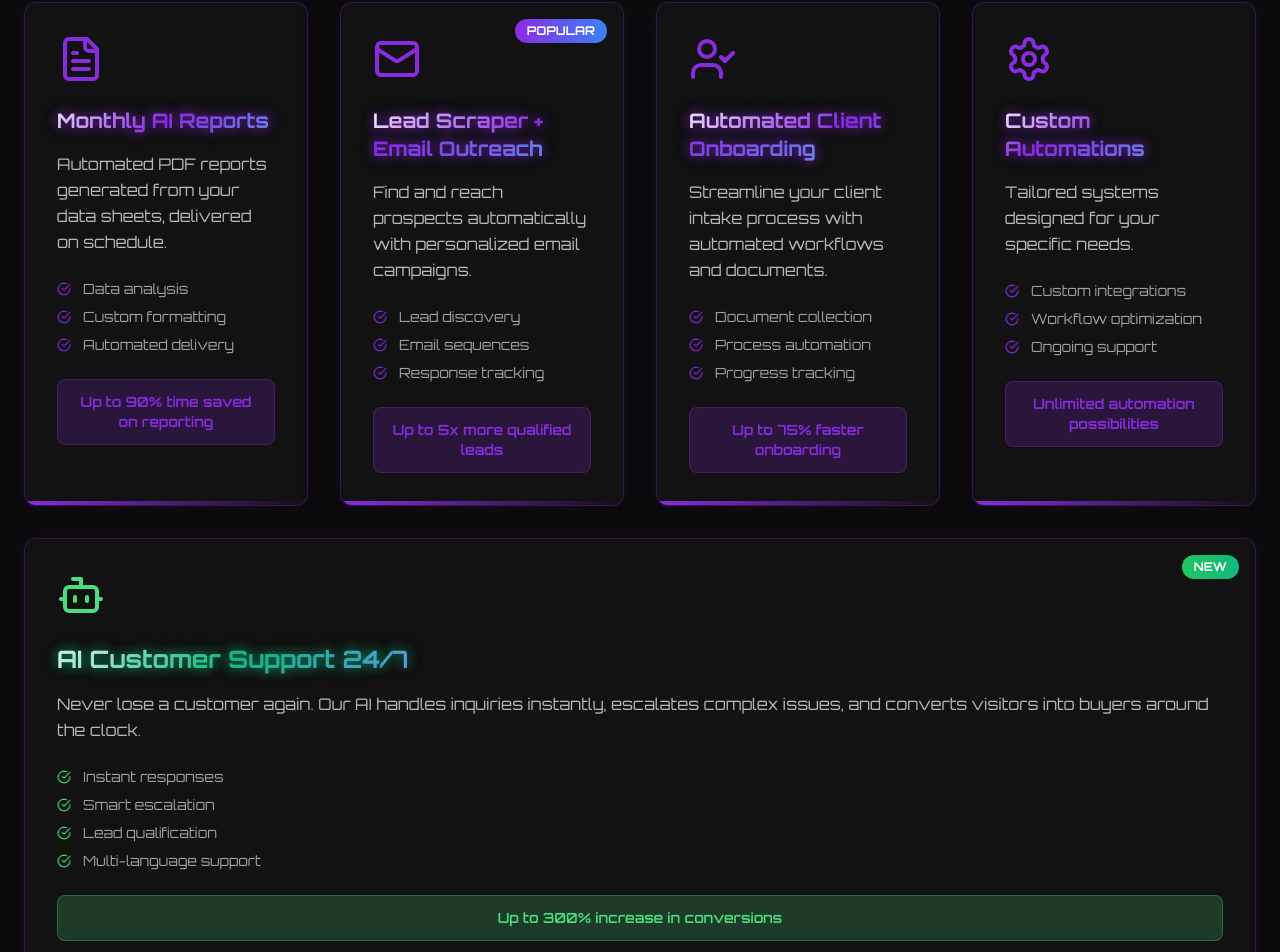
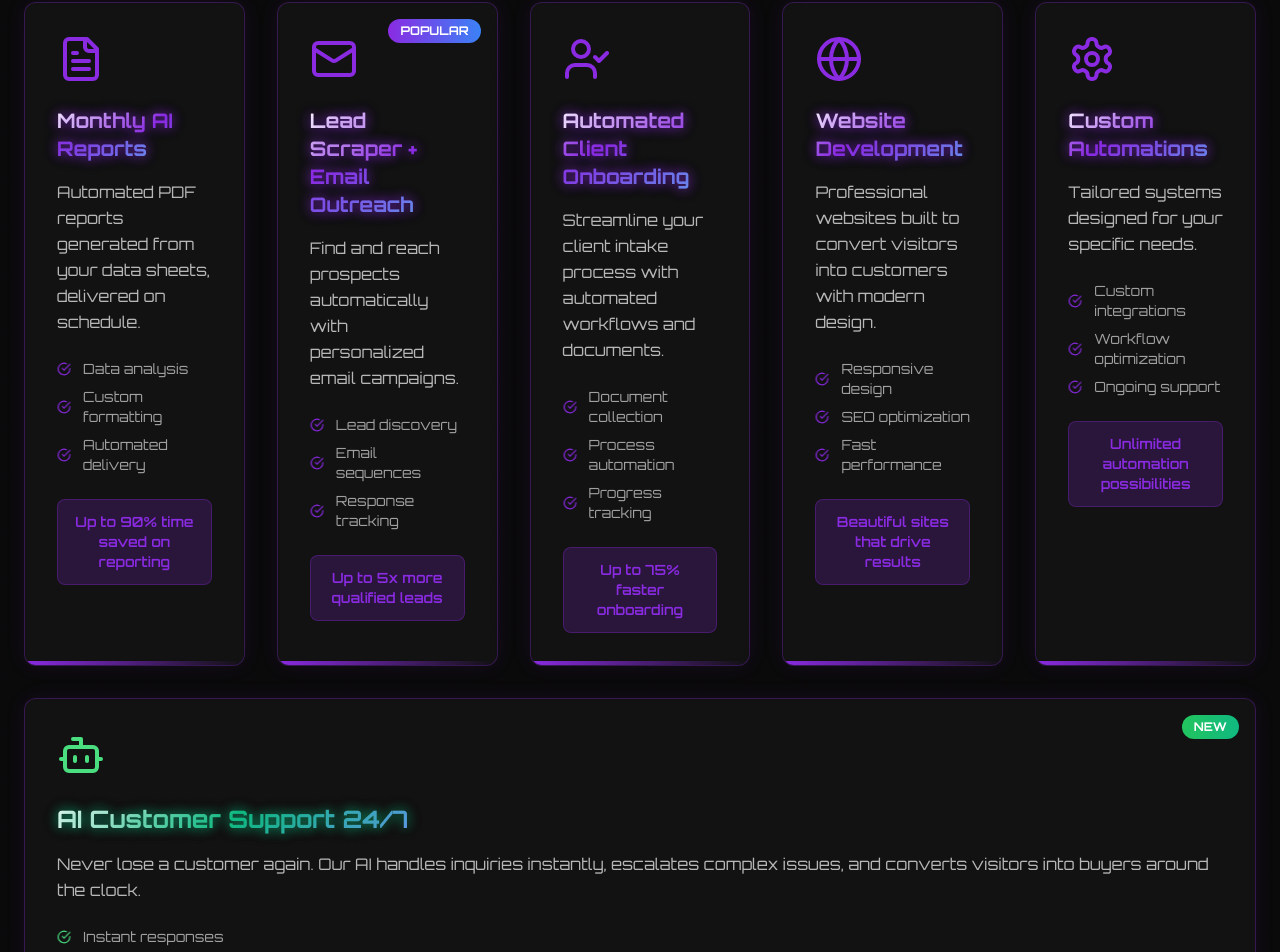
Before and after one commit to clippyt03/futura, a React (Vite) app: page / in a window 1280 px wide. Shown: the part 1258-2210 px from the top of the page. Built offline with nearby package versions, Linux system fonts and the light colour scheme.

Commit message:
Updated Services.tsx

```diff
--- a/src/components/Services.tsx
+++ b/src/components/Services.tsx
@@ -1,6 +1,6 @@
 import React from 'react';
 import { motion } from 'framer-motion';
-import { FileText, Mail, UserCheck, Settings, CheckCircle, Bot } from 'lucide-react';
+import { FileText, Mail, UserCheck, Settings, CheckCircle, Bot, Globe } from 'lucide-react';
 import SectionTransition from './SectionTransition';
 
 const Services: React.FC = () => {
@@ -28,6 +28,14 @@ const Services: React.FC = () => {
       features: ['Document collection', 'Process automation', 'Progress tracking'],
       popular: false,
       results: 'Up to 75% faster onboarding',
+    },
+    {
+      icon: Globe,
+      title: 'Website Development',
+      description: 'Professional websites built to convert visitors into customers with modern design.',
+      features: ['Responsive design', 'SEO optimization', 'Fast performance'],
+      popular: false,
+      results: 'Beautiful sites that drive results',
     },
     {
       icon: Settings,
@@ -81,7 +89,7 @@ const Services: React.FC = () => {
     <motion.div
       key={index}
       className={`bg-dark-800/50 backdrop-blur-sm p-8 rounded-xl neon-border group cursor-pointer relative overflow-hidden ${
-        isAISupport ? 'md:col-span-2 lg:col-span-4' : ''
+        isAISupport ? 'md:col-span-2 lg:col-span-5' : ''
       }`}
       variants={cardVariants}
       whileHover={{
@@ -369,9 +377,9 @@ const Services: React.FC = () => {
             </div>
           </SectionTransition>
 
-          {/* First 4 services in equal grid */}
+          {/* Services grid */}
           <motion.div
-            className="grid grid-cols-1 md:grid-cols-2 lg:grid-cols-4 gap-6 sm:gap-8 mb-6 sm:mb-8 px-4 sm:px-0"
+            className="grid grid-cols-1 md:grid-cols-2 lg:grid-cols-5 gap-6 sm:gap-8 mb-6 sm:mb-8 px-4 sm:px-0"
             variants={containerVariants}
             initial="hidden"
             whileInView="visible"
@@ -382,13 +390,13 @@ const Services: React.FC = () => {
 
           {/* AI Support service as wider card below */}
           <motion.div
-            className="grid grid-cols-1 lg:grid-cols-4 gap-6 sm:gap-8 px-4 sm:px-0"
+            className="grid grid-cols-1 lg:grid-cols-5 gap-6 sm:gap-8 px-4 sm:px-0"
             variants={containerVariants}
             initial="hidden"
             whileInView="visible"
             viewport={{ once: true, margin: "-100px" }}
           >
-            {renderServiceCard(aiSupportService, 4, true)}
+            {renderServiceCard(aiSupportService, 5, true)}
           </motion.div>
 
           {/* Enhanced Bottom CTA Section with urgency and social proof */}
```
